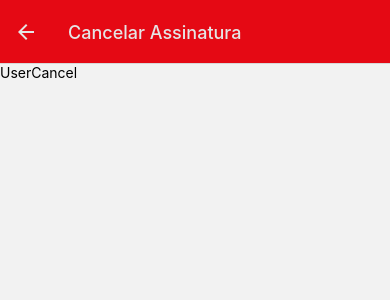
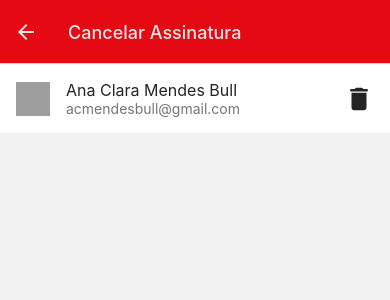
Before and after one commit to viniciusrschiffler/ProjetoFinalReactNative, a React Native app: screen /UserCancel in a window 390 px wide. Shown: the top 300 px of the page. Built offline with nearby package versions, Linux system fonts and the light colour scheme; grey boxes are pictures that could not be loaded.

Commit message:
delete icon

```diff
--- a/package.json
+++ b/package.json
@@ -18,6 +18,7 @@
     "react-native": "0.64.3",
     "react-native-elements": "^3.4.2",
     "react-native-gesture-handler": "~1.10.2",
+    "react-native-paper": "^4.11.1",
     "react-native-safe-area-context": "3.3.2",
     "react-native-screens": "~3.8.0",
     "react-native-vector-icons": "^9.0.0",
--- /dev/null
+++ b/src/data/users.js
@@ -0,0 +1,12 @@
+export default [
+    {
+    id: 1,
+    name: 'Ana Clara Mendes Bull',
+    email: 'acmendesbull@gmail.com',
+    datans: '06/03/2001',
+    cpf: '11111111100',
+    cep: '2560000',
+    avatarUrl: 'https://www.fluentu.com/blog/wp-content/uploads/2018/11/advanced-language-lessons-2-9-150x150.png',
+    icon: 'delete'
+    },
+]
--- a/src/screens/Perfil/UserCancel.js
+++ b/src/screens/Perfil/UserCancel.js
@@ -1,8 +1,63 @@
+import { getActionFromState } from '@react-navigation/native';
 import React from 'react';
-import { Text } from 'react-native'
+import { View, Text, FlatList, Button, Alert } from 'react-native';
+import { ListItem, Avatar, Icon } from 'react-native-elements';
+import users from '../../data/users';
 
 export default props => {
-    return (
-        <Text>UserCancel</Text>
-    )
+
+    /*function getActions(user){
+        return(
+            <>
+                <Button
+                    onPress={() => confirmUserDelection(user)}
+                />
+            </>
+        )
+    }
+    */
+
+    function confirmUserDelection(user) {
+        Alert.alert('Não vá!', 'Deseja mesmo cancelar sua assinatura?', [
+            {
+                text: 'Sim',
+                onPress(){
+                    console.warn('Assinatura Encerrada')
+                }
+            },
+            {
+                text: 'Não'
+            }
+        ])
+    }
+
+    function getUserItem({ item: user }) {
+        return (
+
+                <ListItem
+                    key={user.id}
+                    onPress={() => props.navigation.navigate('UserPerfil')}
+                    >
+
+                    <Avatar source={{ uri: user.avatarUrl }} />
+                    <ListItem.Content>
+                        <ListItem.Title>{user.name}</ListItem.Title>
+                        <ListItem.Subtitle>{user.email}</ListItem.Subtitle>
+                    </ListItem.Content>
+                    <Icon name={user.icon} size={30} onPress={() => confirmUserDelection(user)}/>
+                </ListItem>
+
+
+                )
+    }
+
+                return (
+                <View>
+                    <FlatList
+                        keyExtractor={user => user.id.toString()}
+                        data={users}
+                        renderItem={getUserItem}
+                    />
+                </View>
+                )
 }
--- a/src/screens/Perfil/UserPerfil.js
+++ b/src/screens/Perfil/UserPerfil.js
@@ -2,7 +2,8 @@ import React from 'react';
 import { Text } from 'react-native'
 
 export default props => {
+    console.warn(Object.keys(props.route))
     return (
-        <Text>UserPerfil</Text>
+        <Text>UserCancel</Text>
     )
 }
```
Also changed, not shown: 2 other files (tests, documents, lock files or other folders).
